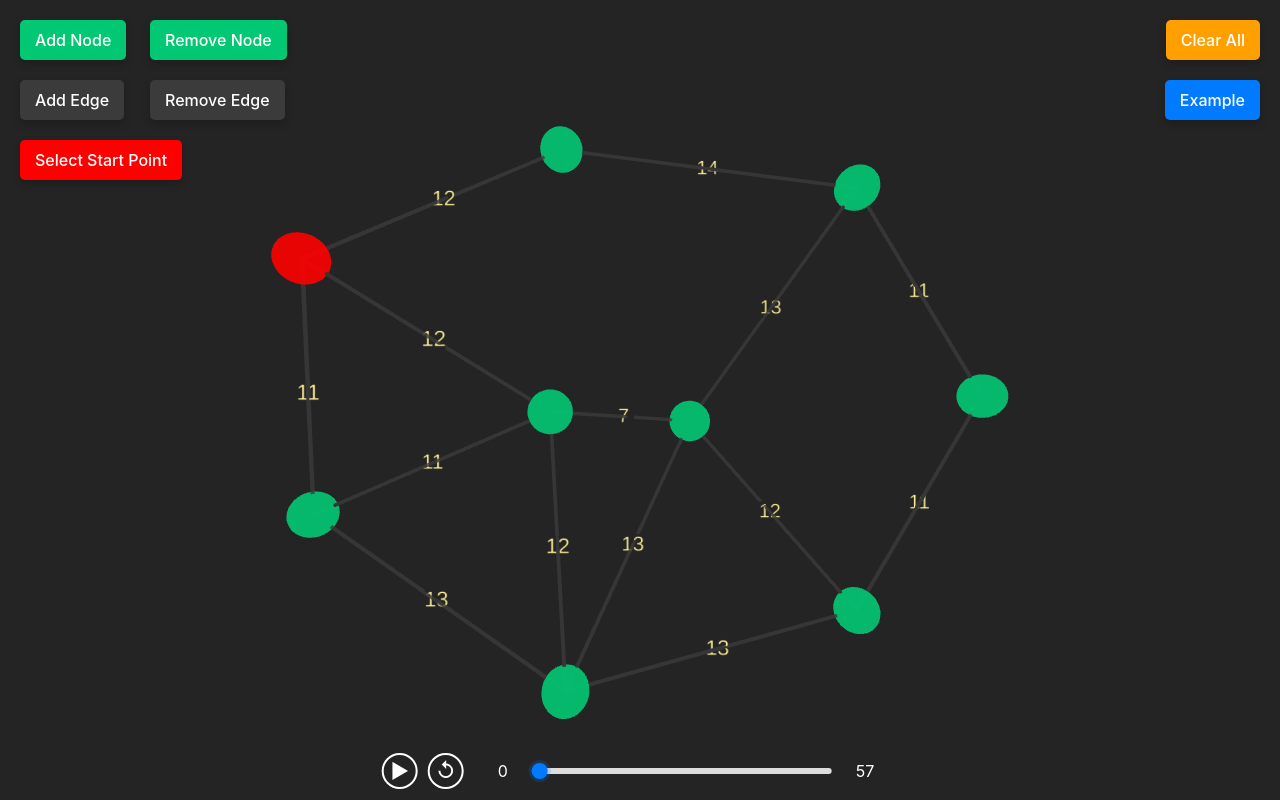
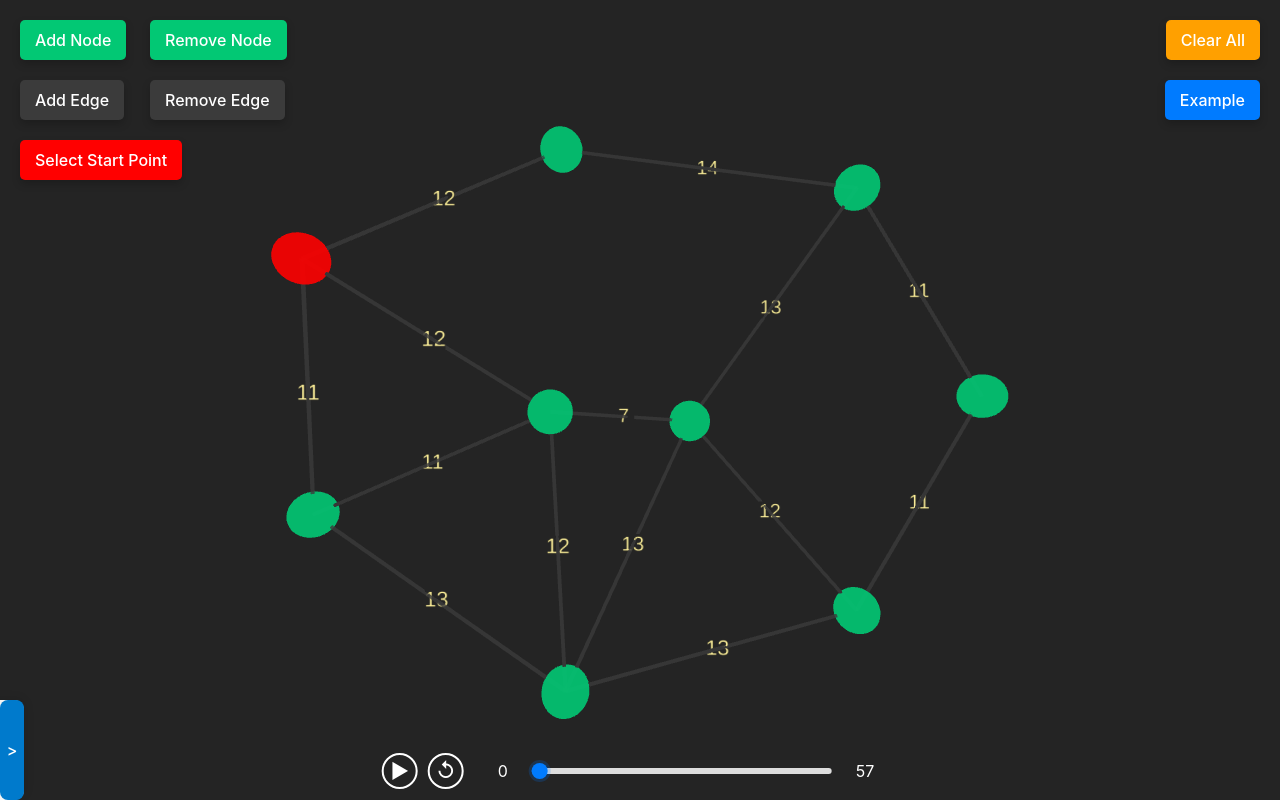
Before and after one commit to iamS3an/mst-algo-visual, a React (Vite) app: page / in a window 1280 px wide. Built offline with nearby package versions, Linux system fonts and the light colour scheme.

Commit message:
add the sidebar that can change the using algo in the ui

```diff
--- a/src/components/ControlButton.jsx
+++ b/src/components/ControlButton.jsx
@@ -1,13 +1,9 @@
 import React from 'react';
 import '../styles/ControlButton.css';
 
-const ControlButton = ({ id, text, onClick, disabled }) => {
+const ControlButton = ({ id, text, onClick, hidden }) => {
     return (
-        <button
-            className={`control-button button-${id}`}
-            onClick={disabled ? undefined : onClick}
-            disabled={disabled}
-        >
+        <button className={`control-button button-${id}`} onClick={onClick} hidden={hidden}>
             {text}
         </button>
     );
--- a/src/components/Interface.jsx
+++ b/src/components/Interface.jsx
@@ -2,6 +2,7 @@ import { useEffect, useRef, useState, useCallback } from 'react';
 import { createScene } from '../scene/createScene';
 import ControlButton from './ControlButton';
 import PlaybackControls from './PlaybackControls';
+import Sidebar from './Sidebar';
 import '../styles/Interface.css';
 
 function Interface() {
@@ -11,6 +12,8 @@ function Interface() {
     const [isPlaying, setIsPlaying] = useState(false);
     const [sliderValue, setSliderValue] = useState(0);
     const [maxSliderValue, setMaxSliderValue] = useState(0);
+    const [isSidebarOpen, setIsSidebarOpen] = useState(false);
+    const [usingAlgo, setUsingAlgo] = useState('prim');
 
     useEffect(() => {
         managerRef.current = createScene(containerRef.current);
@@ -29,9 +32,21 @@ function Interface() {
         }
     }, [sliderValue, maxSliderValue]);
 
-    const toggleMode = useCallback((mode, action) => {
+    useEffect(() => {
+        if (isPlaying || sliderValue > 0) {
+            setIsSidebarOpen(false);
+        }
+    }, [isPlaying, sliderValue]);
+
+    const handleMode = useCallback((mode, action) => {
         setActiveMode((prev) => (prev === mode ? null : mode));
         managerRef.current?.[action]?.();
+    }, []);
+
+    const handleAlgo = useCallback((algo) => {
+        setActiveMode(algo);
+        setUsingAlgo(algo);
+        managerRef.current?.useAlgo(algo);
     }, []);
 
     const handlePlayPause = useCallback(() => {
@@ -56,13 +71,13 @@ function Interface() {
     }, []);
 
     const buttonConfigs = [
-        { id: 'clear', text: 'Clear All', action: () => toggleMode(null, 'clearScene') },
-        { id: 'example', text: 'Example', action: () => toggleMode(null, 'genExample') },
-        { id: 'addNode', text: 'Add Node', action: () => toggleMode(null, 'addNode') },
-        { id: 'removeNode', text: activeMode === 'removeNode' ? 'Cancel' : 'Remove Node', action: () => toggleMode('removeNode', 'removeNode') },
-        { id: 'addEdge', text: activeMode === 'addEdge' ? 'Cancel' : 'Add Edge', action: () => toggleMode('addEdge', 'addEdge') },
-        { id: 'removeEdge', text: activeMode === 'removeEdge' ? 'Cancel' : 'Remove Edge', action: () => toggleMode('removeEdge', 'removeEdge') },
-        { id: 'selectStart', text: activeMode === 'selectStart' ? 'Cancel' : 'Select Start Point', action: () => toggleMode('selectStart', 'selectStart') },
+        { id: 'clear', text: 'Clear All', action: () => handleMode(null, 'clearScene') },
+        { id: 'example', text: 'Example', action: () => handleMode(null, 'genExample') },
+        { id: 'addNode', text: 'Add Node', action: () => handleMode(null, 'addNode') },
+        { id: 'removeNode', text: activeMode === 'removeNode' ? 'Cancel' : 'Remove Node', action: () => handleMode('removeNode', 'removeNode') },
+        { id: 'addEdge', text: activeMode === 'addEdge' ? 'Cancel' : 'Add Edge', action: () => handleMode('addEdge', 'addEdge') },
+        { id: 'removeEdge', text: activeMode === 'removeEdge' ? 'Cancel' : 'Remove Edge', action: () => handleMode('removeEdge', 'removeEdge') },
+        { id: 'selectStart', text: activeMode === 'selectStart' ? 'Cancel' : 'Select Start Point', action: () => handleMode('selectStart', 'selectStart'), hidden: usingAlgo !== 'prim' },
     ];
 
     const modeMessages = {
@@ -75,14 +90,10 @@ function Interface() {
     return (
         <div className="interface-container">
             <div ref={containerRef}></div>
-
+            {!(isPlaying || sliderValue > 0) && buttonConfigs.map(({ id, text, action, hidden = false }) => <ControlButton key={id} id={id} text={text} onClick={action} hidden={hidden} />)}
             {activeMode && modeMessages[activeMode] && <div className="tip-message">{modeMessages[activeMode]}</div>}
-
             <PlaybackControls isPlaying={isPlaying} sliderValue={sliderValue} maxSliderValue={maxSliderValue} handlePlayPause={handlePlayPause} handleReset={handleReset} handleSliderChange={handleSlider} />
-
-            {buttonConfigs.map(({ id, text, action }) => (
-                <ControlButton key={id} id={id} text={text} onClick={action} disabled={sliderValue > 0} />
-            ))}
+            {!(isPlaying || sliderValue > 0) && (<Sidebar isSidebarOpen={isSidebarOpen} toggleSidebar={() => setIsSidebarOpen((prev) => !prev)} handleAlgo={handleAlgo} />)}
         </div>
     );
 }
--- /dev/null
+++ b/src/components/Sidebar.jsx
@@ -0,0 +1,20 @@
+import React from 'react';
+import '../styles/Sidebar.css';
+
+export default function Sidebar({ isSidebarOpen, toggleSidebar, handleAlgo }) {
+    return (
+        <div className="sidebar-container">
+            <button className="sidebar-toggle" onClick={toggleSidebar}>
+                {isSidebarOpen ? '<' : '>'}
+            </button>
+            <div className={`sidebar ${isSidebarOpen ? 'open' : ''}`}>
+                <div className="sidebar-item" onClick={() => handleAlgo('prim')}>
+                    Prim
+                </div>
+                <div className="sidebar-item" onClick={() => handleAlgo('kruskal')}>
+                    Kruskal
+                </div>
+            </div>
+        </div>
+    );
+}
--- a/src/scene/createScene.js
+++ b/src/scene/createScene.js
@@ -102,6 +102,9 @@ export function createScene(container) {
         addEdge: () => toggleMode('addEdge'),
         removeEdge: () => toggleMode('removeEdge'),
         selectStart: () => toggleMode('selectStart'),
+        useAlgo: (algo) => {
+            toggleMode(null);
+        },
         playAlgo: () => {
             toggleMode(null);
             if (state.algoSteps.length > 0) {
--- a/src/styles/Interface.css
+++ b/src/styles/Interface.css
@@ -4,6 +4,7 @@
     left: 0;
     width: 100%;
     height: 100%;
+    overflow: hidden;
 }
 
 .tip-message {
--- /dev/null
+++ b/src/styles/Sidebar.css
@@ -0,0 +1,50 @@
+.sidebar {
+  position: absolute;
+  bottom: 0;
+  left: 24px;
+  width: 140px;
+  height: 100px;
+  background: #f4f4f4;
+  color: #000;
+  box-shadow: 2px -2px 8px rgba(0,0,0,0.1);
+  transform: translateX(-100%);
+  transition: transform 0.3s ease;
+  z-index: 100;
+  display: flex;
+  flex-direction: column;
+  justify-content: center;
+  align-items: center;
+  border-radius: 10px;
+}
+
+.sidebar.open {
+  transform: translateX(0);
+}
+
+.sidebar-toggle {
+  position: absolute;
+  bottom: 0;
+  left: 0;
+  background: #007acc;
+  color: #fff;
+  border: none;
+  width: 24px;
+  height: 100px;
+  cursor: pointer;
+  display: flex;
+  align-items: center;
+  justify-content: center;
+  z-index: 110;
+  padding: 0;
+}
+
+.sidebar-item {
+  width: 100%;
+  text-align: center;
+  padding: 0.5rem 0;
+  cursor: pointer;
+}
+
+.sidebar-item:hover {
+  background: #e0e0e0;
+}
```
